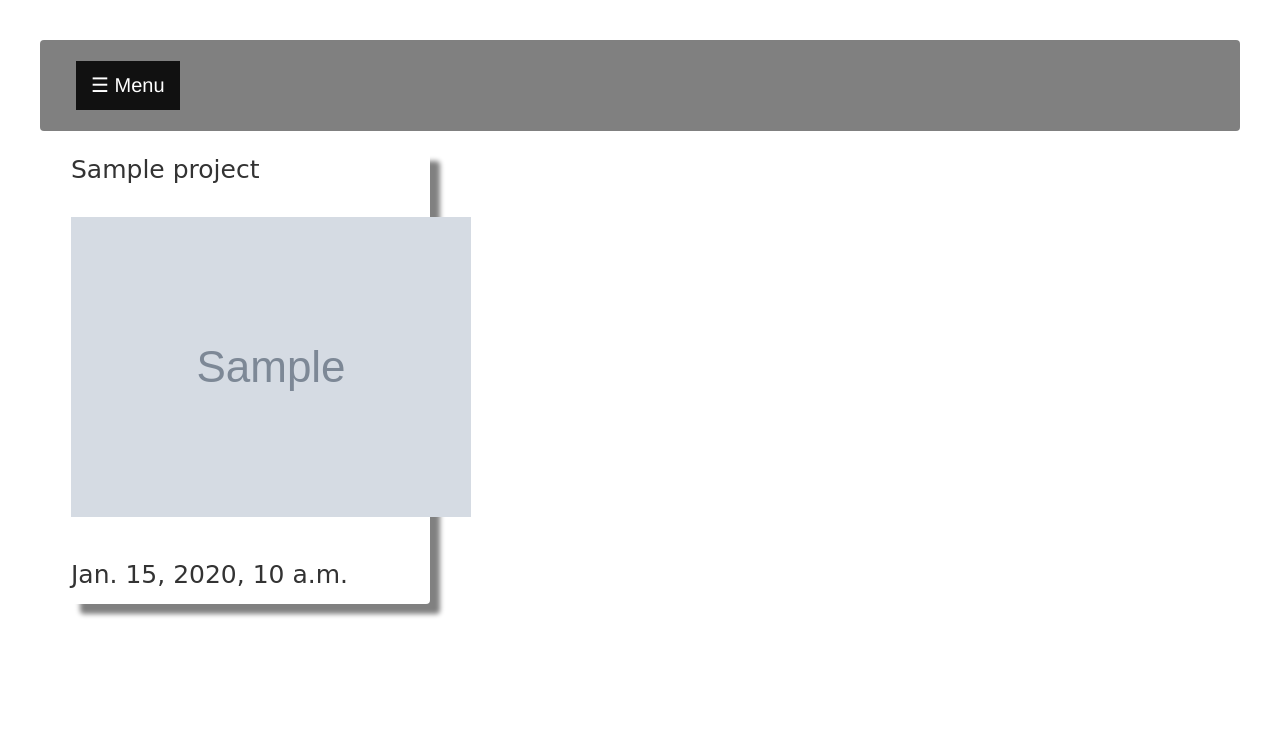
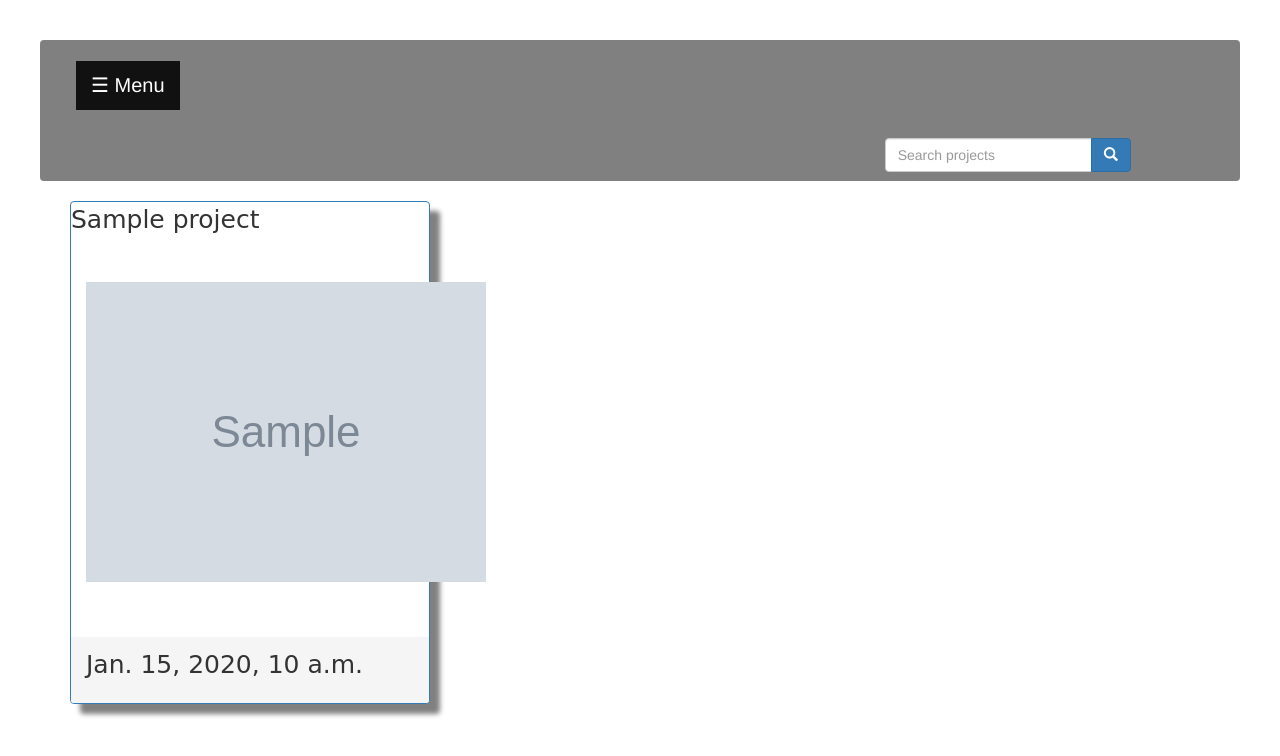
Before and after one commit to Kernael92/awards, a Django app: template awards/templates/awards/index.html in a window 1280 px wide. Shown: the top 756 px of the page. Run offline with Django 3.2, Linux system fonts and the light colour scheme; the template is opened without the code that fills it: most values are stand-ins (such as "Sample title", 1, 10 or a date in 2020); grey boxes marked "Sample" are stand-in pictures; some libraries are stand-ins or nearby versions.

Commit message:
define a search view function that returns a message and search template file

```diff
--- a/awards/models.py
+++ b/awards/models.py
@@ -35,3 +35,8 @@ class Project(models.Model):
         self.delete()
     def __str__(self):
         return self.title
+
+    @classmethod
+    def search_by_title(cls,search_term):
+        project = cls.objects.filter(title__icontains=search_term)
+        return project
--- a/awards/templates/awards/index.html
+++ b/awards/templates/awards/index.html
@@ -13,16 +13,16 @@
     <div class="row">
         <div class="col-sm-4 col-md-4 col-lg-4">
             <div class="panel-group">
-                <div class="panel panel_primary">
+                <div class="panel panel-primary">
                     <div class="panel-header">
                         <p>{{project.title}}</p>
                     </div><br>
-                    <div class="panel_body">
+                    <div class="panel-body">
                         <a href="{{project.project_link}}">
-                            <img src="{{project.project_image.url}}" alt="" style="height: 100%;">
+                            <img src="{{project.project_image.url}}" alt="" >
                         </a>
                     </div><br><br>
-                    <div class="panel_footer">
+                    <div class="panel-footer">
                         <p>{{project.pub_date}}</p>
                     </div>
                 </div>
--- a/awards/templates/awards/profile_setting.html
+++ b/awards/templates/awards/profile_setting.html
@@ -10,8 +10,9 @@
             {%if user.profile.profile_pic%}
             <img class="profile-circle--medium" src="{{user.profile.profile_pic.url}}" alt="">
             {%else%}
-            <img class="profile-circle--medium"src="{%static 'images/profile_placeholder.jpg%}" style="width: 200px; height: 200px;">
+            <img class="profile-circle--medium"src="{%static 'images/profile_placeholder.jpg'%}" style="width: 200px; height: 200px;">
             <span class="username">{{username}}</span>
+            {%endif%}
         </div>
         <form action="{%url 'edit-profile'%}" method="post" enctype="multipart/form-data">
             {%csrf_token%}
--- a/awards/templates/navbar.html
+++ b/awards/templates/navbar.html
@@ -19,9 +19,10 @@
         <div class="sidebar" id="mySidebar">
         {%if user.is_authenticated%}
             <a href="javascript:void(0)" class="closebtn" onclick="closeNav()">&times;</a>
-            <a  href="{%url 'index'%}">Home</a>
+            <a  href="{%url 'index'%}"><i class="fa fa-home {% if request.resolver_match.url_name == 'index' %}active{% endif %}" aria-hidden="true"></i></a>
             <a href="{%url 'new-project'%}">Post Project</a>
             <a href="{%url 'profile' request.user.username %}"><i class="fa fa-user" aria-hidden="true"></i></a>
+
             <a href="/accounts/password/change">Change Password</a>
             <a href="/logout">Logout</a>
         {%else%}
@@ -34,6 +35,19 @@
 
         </div>
     </div>
+    <div class="col-sm-4 col-md-4 navbar-right">
+        <form class="navbar-form" role="search" action="{%url 'search_projects'%}">
+            <div class="input-group">
+                <input type="text" class="form-control" placeholder="Search projects">
+                <div class="input-group-btn">
+                    <button class="btn btn-primary" type="submit"><i class="glyphicon glyphicon-search"></i></button>
+
+                </div>
+
+            </div>
+        </form>
+
+    </div>
     </nav>
 {% block scripts%}
     <script src="https://ajax.googleapis.com/ajax/libs/jquery/3.2.1/jquery.min.js"></script>
--- a/awards/urls.py
+++ b/awards/urls.py
@@ -6,8 +6,9 @@ from django.conf.urls.static import static
 urlpatterns = [
     url('^$',views.index, name="index"),
     url(r'^new/project$', views.new_project, name='new-project'),
-    url(r'^setting$', views.profile_setting, name='edit-profile'),
-    url(r'^profile$', views.profile, name='profile')
+    url(r'^setting/(?P<username>[\w.@+-]+)/$', views.profile_setting, name='profile_setting'),
+    url(r'^profile/(?P<username>[\w.@+-]+)/$', views.profile, name='profile'),
+    url(r'^search/',views.search_projects, name="search_projects"),
 
 ]
 if settings.DEBUG:
```
Also changed, not shown: awards/templates/awards/profile.html (+38 -3 lines), awards/views.py (+10 -0 lines).
